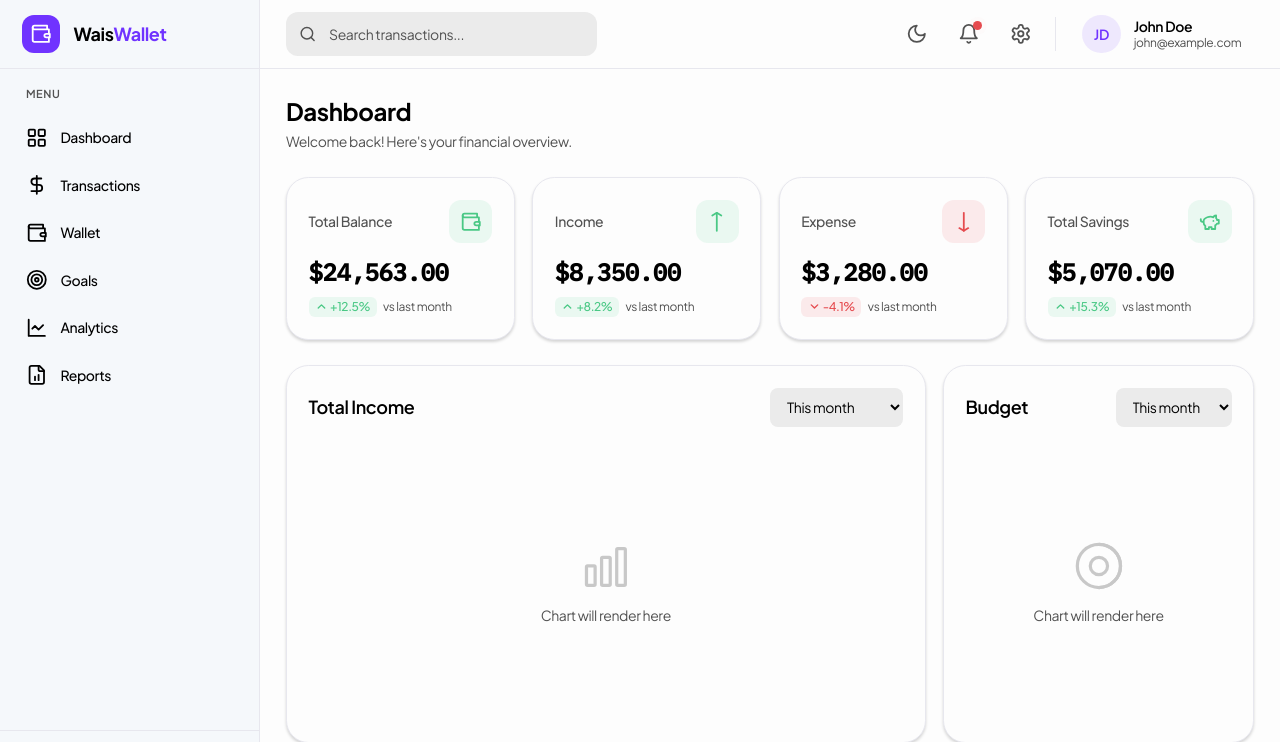
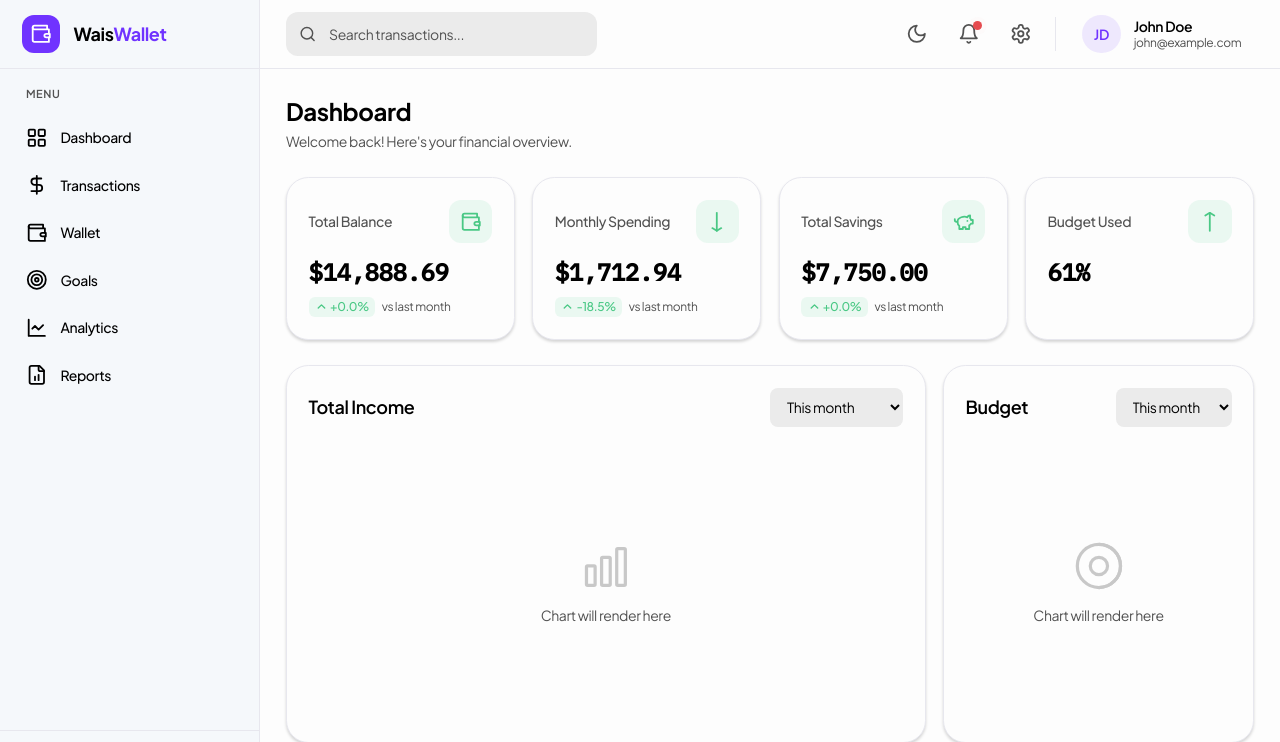
Before and after one commit to omskurtttttt/WaisWallet, a Laravel app: page /dashboard in a window 1280 px wide. Shown: the top 742 px of the page. Run offline with Laravel 12, Linux system fonts and the light colour scheme; a user stored in the database is signed in; data comes from the database, SQL or seed files in the repository; style sheets or scripts are compiled from the project's sources; some libraries are stand-ins or nearby versions.

Commit message:
feat: implement DashboardController and connect key metrics to DB

```diff
--- /dev/null
+++ b/app/Http/Controllers/DashboardController.php
@@ -0,0 +1,73 @@
+<?php
+
+namespace App\Http\Controllers;
+
+use Carbon\Carbon;
+use Illuminate\Http\Request;
+use Inertia\Inertia;
+use Inertia\Response;
+
+class DashboardController extends Controller
+{
+    /**
+     * Handle the incoming request.
+     */
+    public function __invoke(Request $request): Response
+    {
+        $user = $request->user();
+        $now = Carbon::now();
+        $startOfMonth = $now->copy()->startOfMonth();
+        $endOfMonth = $now->copy()->endOfMonth();
+
+        // 1. Total Balance (All Income - All Expenses)
+        // Since amounts are in cents, we keep them as integers
+        $totalIncome = $user->transactions()->where('type', 'income')->sum('amount');
+        $totalExpenses = $user->transactions()->where('type', 'expense')->sum('amount');
+        $totalBalance = $totalIncome - $totalExpenses;
+
+        // 2. Monthly Spending (Expenses for current month)
+        $monthlySpending = $user->transactions()
+            ->where('type', 'expense')
+            ->whereBetween('transaction_date', [$startOfMonth, $endOfMonth])
+            ->sum('amount');
+
+        // Previous month spending for trend comparison
+        $previousMonthStart = $now->copy()->subMonth()->startOfMonth();
+        $previousMonthEnd = $now->copy()->subMonth()->endOfMonth();
+        $previousMonthSpending = $user->transactions()
+            ->where('type', 'expense')
+            ->whereBetween('transaction_date', [$previousMonthStart, $previousMonthEnd])
+            ->sum('amount');
+
+        $spendingTrend = 0;
+        if ($previousMonthSpending > 0) {
+            $spendingTrend = round((($monthlySpending - $previousMonthSpending) / $previousMonthSpending) * 100, 1);
+        }
+
+        // 3. Total Savings (Sum of all current amounts in goals)
+        $totalSavings = $user->goals()->sum('current_amount');
+
+        // 4. Budget Utilization
+        // Total allocated for current month
+        $totalBudgetAllocated = $user->budgets()
+            ->whereDate('month', $startOfMonth->format('Y-m-d'))
+            ->sum('allocated_amount');
+
+        $budgetUsedPercentage = 0;
+        if ($totalBudgetAllocated > 0) {
+            $budgetUsedPercentage = min(100, round(($monthlySpending / $totalBudgetAllocated) * 100));
+        }
+
+        return Inertia::render('Dashboard', [
+            'metrics' => [
+                'totalBalance' => $totalBalance,
+                'monthlySpending' => $monthlySpending,
+                'spendingTrend' => $spendingTrend,
+                'totalSavings' => $totalSavings,
+                'budgetUsedPercentage' => $budgetUsedPercentage,
+                'totalBudgetAllocated' => $totalBudgetAllocated,
+            ],
+            'currency' => $user->currency,
+        ]);
+    }
+}
--- a/resources/js/Pages/Dashboard.vue
+++ b/resources/js/Pages/Dashboard.vue
@@ -1,6 +1,55 @@
 <script setup>
 import AuthenticatedLayout from '@/Components/Layout/AuthenticatedLayout.vue';
-import { Head } from '@inertiajs/vue3';
+import { Head, usePage } from '@inertiajs/vue3';
+import { computed } from 'vue';
+
+const props = defineProps({
+    metrics: Object,
+    currency: String,
+});
+
+// Format monetary values
+const formatMoney = (amountInCents) => {
+    return new Intl.NumberFormat('en-US', {
+        style: 'currency',
+        currency: props.currency || 'USD',
+        minimumFractionDigits: 2,
+    }).format((amountInCents || 0) / 100);
+};
+
+// Map metrics to card structure
+const cards = computed(() => {
+    return [
+        {
+            label: 'Total Balance',
+            value: formatMoney(props.metrics.totalBalance),
+            change: '+0.0%', // Placeholder until trend is calculated
+            positive: props.metrics.totalBalance >= 0,
+            icon: 'balance'
+        },
+        {
+            label: 'Monthly Spending',
+            value: formatMoney(props.metrics.monthlySpending),
+            change: `${props.metrics.spendingTrend > 0 ? '+' : ''}${props.metrics.spendingTrend}%`,
+            positive: props.metrics.spendingTrend <= 0, // Less spending is positive
+            icon: 'expense'
+        },
+        {
+            label: 'Total Savings',
+            value: formatMoney(props.metrics.totalSavings),
+            change: '+0.0%', // Placeholder
+            positive: true,
+            icon: 'savings'
+        },
+        {
+            label: 'Budget Used',
+            value: `${props.metrics.budgetUsedPercentage}%`,
+            change: '', // Not needed for budget used
+            positive: props.metrics.budgetUsedPercentage < 90,
+            icon: 'income'
+        },
+    ];
+});
 </script>
 
 <template>
@@ -13,14 +62,9 @@ import { Head } from '@inertiajs/vue3';
                 <p class="mt-1 text-sm text-muted-foreground">Welcome back! Here's your financial overview.</p>
             </div>
 
-            <!-- Key Metrics Cards (Skeleton Preview) -->
+            <!-- Key Metrics Cards -->
             <div class="grid grid-cols-1 sm:grid-cols-2 xl:grid-cols-4 gap-4">
-                <div v-for="(card, index) in [
-                    { label: 'Total Balance', value: '$24,563.00', change: '+12.5%', positive: true, icon: 'balance' },
-                    { label: 'Income', value: '$8,350.00', change: '+8.2%', positive: true, icon: 'income' },
-                    { label: 'Expense', value: '$3,280.00', change: '-4.1%', positive: false, icon: 'expense' },
-                    { label: 'Total Savings', value: '$5,070.00', change: '+15.3%', positive: true, icon: 'savings' },
-                ]" :key="index" :class="['glass-card p-5 transition-all duration-200 hover:shadow-lg', `animate-card-${index + 1}`]">
+                <div v-for="(card, index) in cards" :key="index" :class="['glass-card p-5 transition-all duration-200 hover:shadow-lg', `animate-card-${index + 1}`]">
                     <div class="flex items-center justify-between">
                         <p class="text-sm font-medium text-muted-foreground">{{ card.label }}</p>
                         <div :class="[
@@ -33,7 +77,7 @@ import { Head } from '@inertiajs/vue3';
                                 <path d="M3 5v14a2 2 0 0 0 2 2h16v-5" />
                                 <path d="M18 12a2 2 0 0 0 0 4h4v-4Z" />
                             </svg>
-                            <!-- Income -->
+                            <!-- Income / Budget -->
                             <svg v-else-if="card.icon === 'income'" class="h-5 w-5" viewBox="0 0 24 24" fill="none" stroke="currentColor" stroke-width="2" stroke-linecap="round" stroke-linejoin="round">
                                 <path d="M12 2v20" /><path d="m17 5-5-3-5 3" />
                             </svg>
@@ -50,7 +94,7 @@ import { Head } from '@inertiajs/vue3';
                         </div>
                     </div>
                     <p class="mt-3 text-2xl font-bold text-foreground font-financial">{{ card.value }}</p>
-                    <div class="mt-2 flex items-center gap-1.5">
+                    <div v-if="card.change" class="mt-2 flex items-center gap-1.5">
                         <span :class="[
                             'inline-flex items-center rounded-md px-1.5 py-0.5 text-xs font-medium',
                             card.positive ? 'bg-chart-1/10 text-chart-1' : 'bg-destructive/10 text-destructive'
--- a/routes/web.php
+++ b/routes/web.php
@@ -14,9 +14,11 @@ Route::get('/', function () {
     ]);
 });
 
-Route::get('/dashboard', function () {
-    return Inertia::render('Dashboard');
-})->middleware(['auth', 'verified'])->name('dashboard');
+use App\Http\Controllers\DashboardController;
+
+Route::get('/dashboard', DashboardController::class)
+    ->middleware(['auth', 'verified'])
+    ->name('dashboard');
 
 Route::middleware('auth')->group(function () {
     Route::get('/transactions', function () { return Inertia::render('Transactions/Index'); })->name('transactions.index');
```
